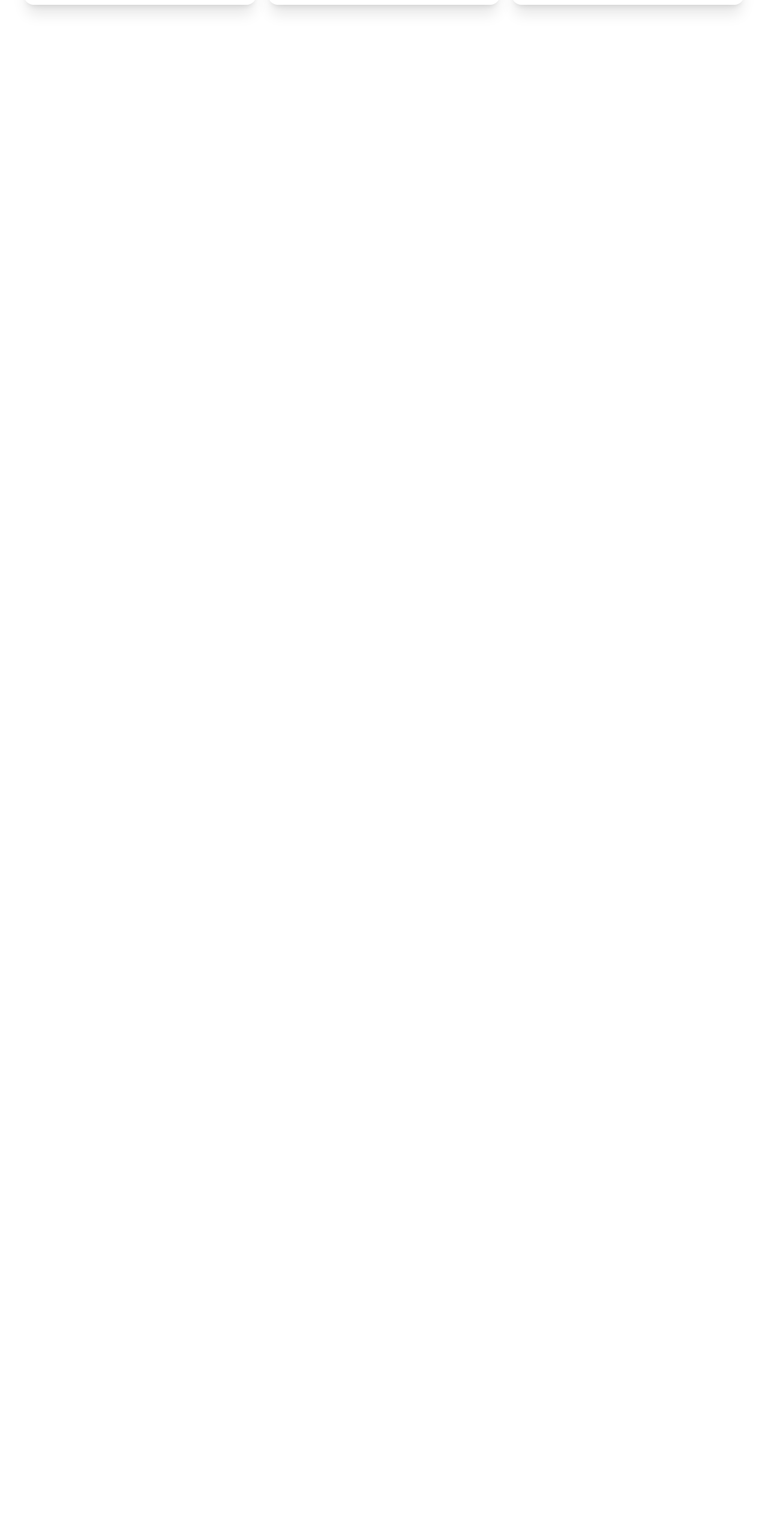
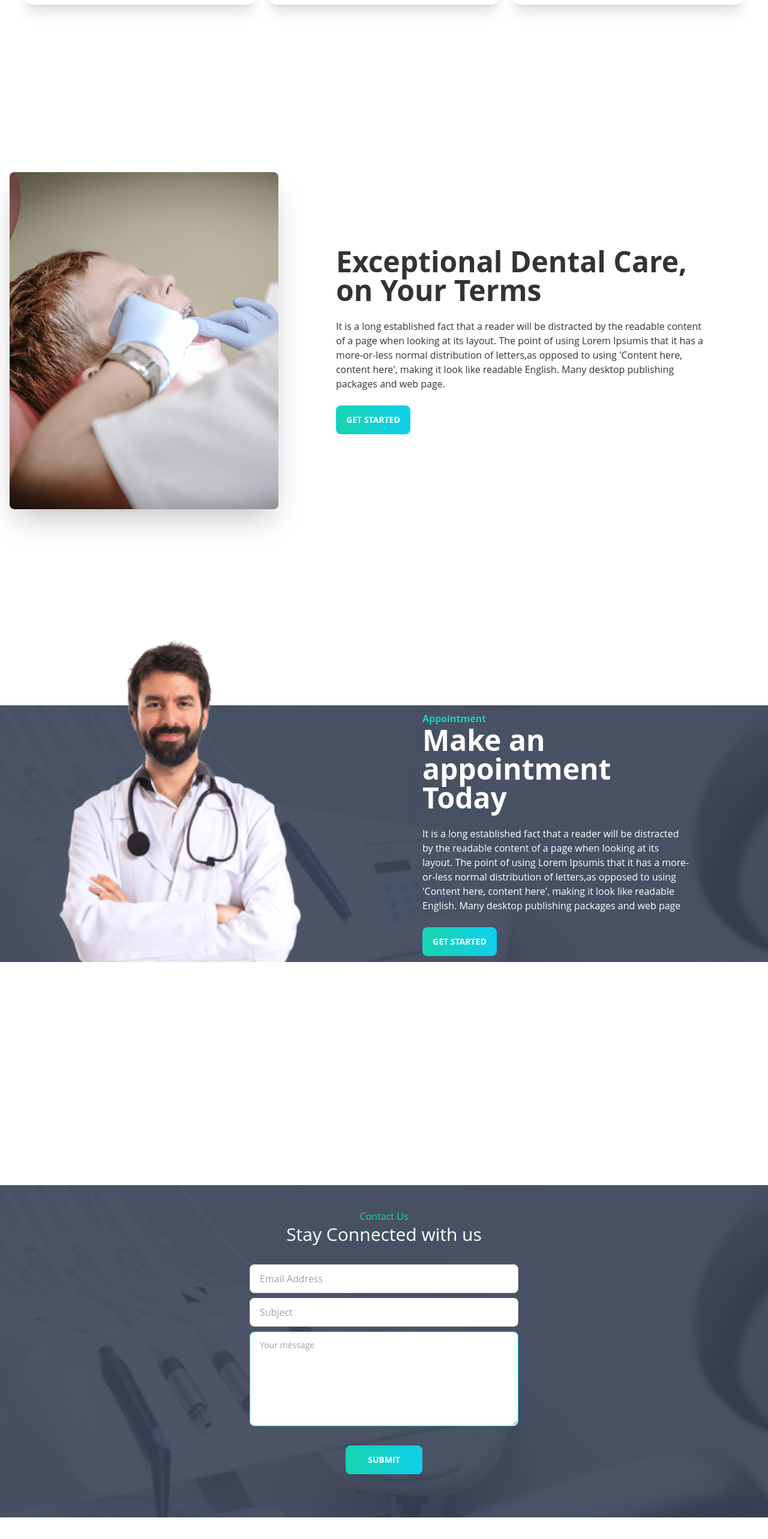
Before and after one commit to AshrafulIslam5/Doctors-portal-final-Project-client, a React (Create React App) app: page / in a window 1280 px wide. Shown: the part 1683-4249 px from the top of the page at 60% size. Before the commit the page ends 1851 px from the top, so only its background shows below. Built offline with nearby package versions, Linux system fonts and the light colour scheme.

Commit message:
done contact before testimonials haha

```diff
--- /dev/null
+++ b/src/Pages/Home/Appointment/HomeAppointment.css
@@ -0,0 +1,3 @@
+.appointment-bg{
+    background-image: url(../../../assets/images/appointment.png);
+}
--- /dev/null
+++ b/src/Pages/Home/Appointment/HomeAppointment.js
@@ -0,0 +1,21 @@
+import React from 'react';
+import doctor from '../../../assets/images/doctor-small.png';
+import './HomeAppointment.css';
+
+const HomeAppointment = () => {
+    return (
+        <div class="min-h-screen mt-52">
+            <div class="flex flex-col lg:flex-row appointment-bg justify-center items-center">
+                <img src={doctor} className={`hidden md:block max-w-xl md:mt-[-120px]`} alt='' />
+                <div className='text-white p-20 md:p-0 md:px-32'>
+                    <h2 className='text-secondary font-bold'>Appointment</h2>
+                    <h1 class="text-5xl font-bold">Make an appointment Today</h1>
+                    <p class="py-6">It is a long established fact that a reader will be distracted by the readable content of a page when looking at its layout. The point of using Lorem Ipsumis that it has a more-or-less normal distribution of letters,as opposed to using 'Content here, content here', making it look like readable English. Many desktop publishing packages and web page</p>
+                    <button className="btn btn-primary bg-gradient-to-r from-secondary to-primary text-white uppercase font-bold">Get Started</button>
+                </div>
+            </div>
+        </div>
+    );
+};
+
+export default HomeAppointment;
--- a/src/Pages/Home/Banner/Banner.js
+++ b/src/Pages/Home/Banner/Banner.js
@@ -7,7 +7,7 @@ const Banner = () => {
         <div>
             <div className="hero min-h-screen Myoverlay">
                 <div className="hero-content flex-col lg:flex-row-reverse px-5 md:px-10">
-                    <img src={chair} className="max-w-md rounded-lg shadow-2xl" alt='' />
+                    <img src={chair} className="max-w-sm md:max-w-md rounded-lg shadow-2xl" alt='' />
                     <div>
                         <h1 className="text-2xl md:text-6xl font-bold">Your New Smile Starts Here</h1>
                         <p className="py-6">Book a Dentist Appointment with us now. At Marketplace Dentistry, we make that visit to the dentist a truly pleasant experience. Friendly. Reassuring. Deeply knowledgeable about any dental or oral health issue.</p>
--- a/src/Pages/Home/Home.js
+++ b/src/Pages/Home/Home.js
@@ -1,5 +1,7 @@
 import React from 'react';
+import HomeAppointment from './Appointment/HomeAppointment';
 import Banner from './Banner/Banner';
+import HomeContact from './HomeContact/HomeContact';
 import Info from './Info/Info';
 import Services from './Services/Services';
 
@@ -9,6 +11,8 @@ const Home = () => {
             <Banner></Banner>
             <Info></Info>
             <Services></Services>
+            <HomeAppointment></HomeAppointment>
+            <HomeContact></HomeContact>
         </div>
     );
 };
--- /dev/null
+++ b/src/Pages/Home/HomeContact/HomeContact.css
@@ -0,0 +1,3 @@
+.appointment-bg{
+    background-image: url(../../../assets/images/appointment.png);
+}
--- /dev/null
+++ b/src/Pages/Home/HomeContact/HomeContact.js
@@ -0,0 +1,25 @@
+import React from 'react';
+import './HomeContact.css'
+const HomeContact = () => {
+    const handleSubmit = e =>{
+        e.preventDefault();
+}
+    return (
+        <div className='appointment-bg mb-40 text-center py-10'>
+            <h2 className='text-secondary'>Contact Us</h2>
+            <h2 className='text-white text-3xl'>Stay Connected with us</h2>
+            <form onSubmit={handleSubmit} className="card flex-shrink-0 w-full mx-auto max-w-lg bg-transparent">
+                <div class="card-body">
+                        <input type="text" placeholder="Email Address" class="input input-bordered focus:outline-primary" />
+                    <input type="text" placeholder="Subject" class="input input-bordered focus:outline-primary" />
+                    <textarea class="textarea textarea-primary" rows="5" placeholder="Your message"></textarea>
+                    <div class="form-control mx-auto mt-6">
+                    <button className="btn btn-primary bg-gradient-to-r from-secondary to-primary text-white uppercase font-bold px-9">Submit</button>
+                    </div>
+                </div>
+            </form>
+        </div>
+    );
+};
+
+export default HomeContact;
--- /dev/null
+++ b/src/Pages/Home/Services/ServiceHero.js
@@ -0,0 +1,19 @@
+import React from 'react';
+import child from '../../../assets/images/treatment.png'
+
+const ServiceHero = () => {
+    return (
+        <div class="hero min-h-screen">
+            <div class="hero-content flex-col lg:flex-row">
+                <img src={child} class="max-w-sm md:max-w-md rounded-lg shadow-2xl" alt='' />
+                <div className='md:px-20'>
+                    <h1 class="text-5xl font-bold">Exceptional Dental Care, on Your Terms</h1>
+                    <p class="py-6">It is a long established fact that a reader will be distracted by the readable content of a page when looking at its layout. The point of using Lorem Ipsumis that it has a more-or-less normal distribution of letters,as opposed to using 'Content here, content here', making it look like readable English. Many desktop publishing packages and web page.</p>
+                    <button className="btn btn-primary bg-gradient-to-r from-secondary to-primary text-white uppercase font-bold">Get Started</button>
+                </div>
+            </div>
+        </div>
+    );
+};
+
+export default ServiceHero;
--- a/src/Pages/Home/Services/Services.js
+++ b/src/Pages/Home/Services/Services.js
@@ -3,6 +3,7 @@ import Service from './Service';
 import cavity from '../../../assets/images/cavity.png';
 import whitening from '../../../assets/images/whitening.png';
 import fluoride from '../../../assets/images/fluoride.png';
+import ServiceHero from './ServiceHero';
 
 const Services = () => {
     return (
@@ -14,6 +15,7 @@ const Services = () => {
                 <Service icon={cavity} header={'Cavity Filling'} content={'Most of the people around us come here for cavity filling'}></Service>
                 <Service icon={whitening} header={'Teeth Whitening'} content={'We can help you get back your White old teeths'}></Service>
             </div>
+            <ServiceHero></ServiceHero>
         </div>
     );
 };
```
